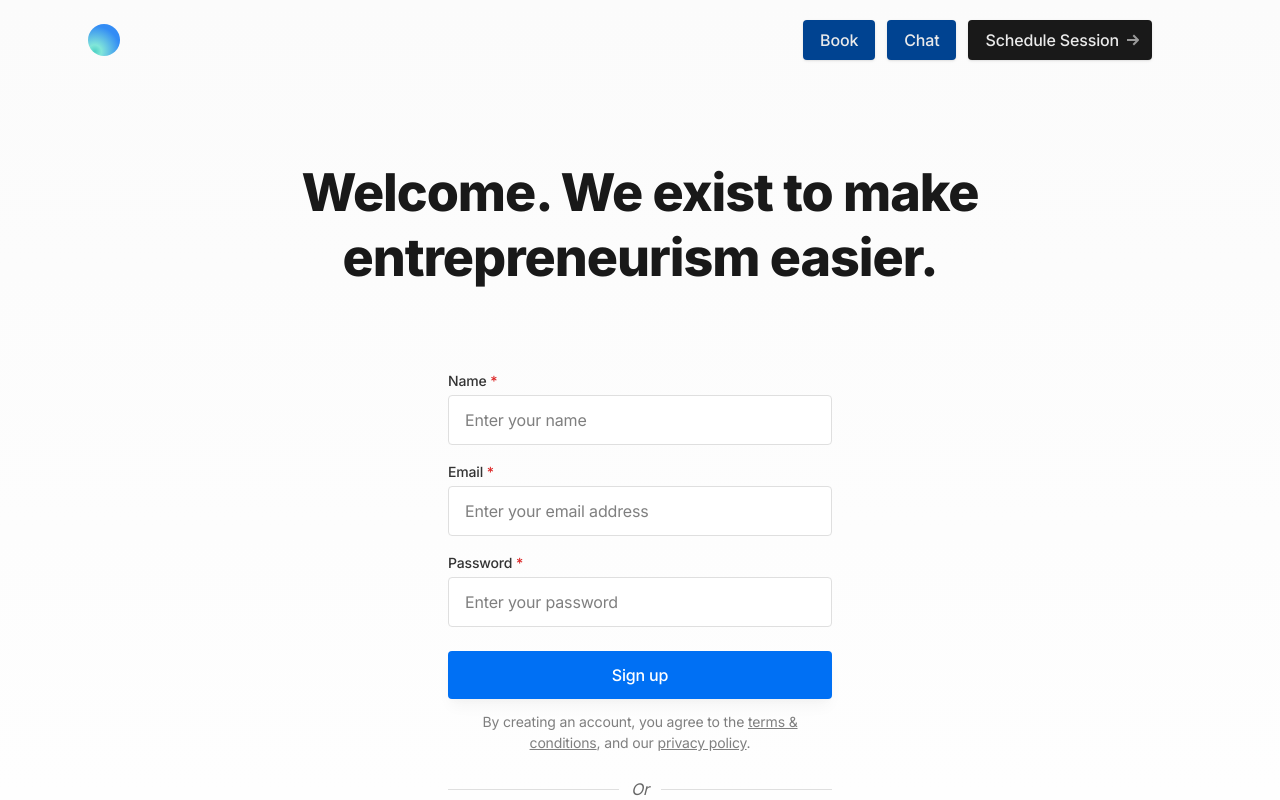
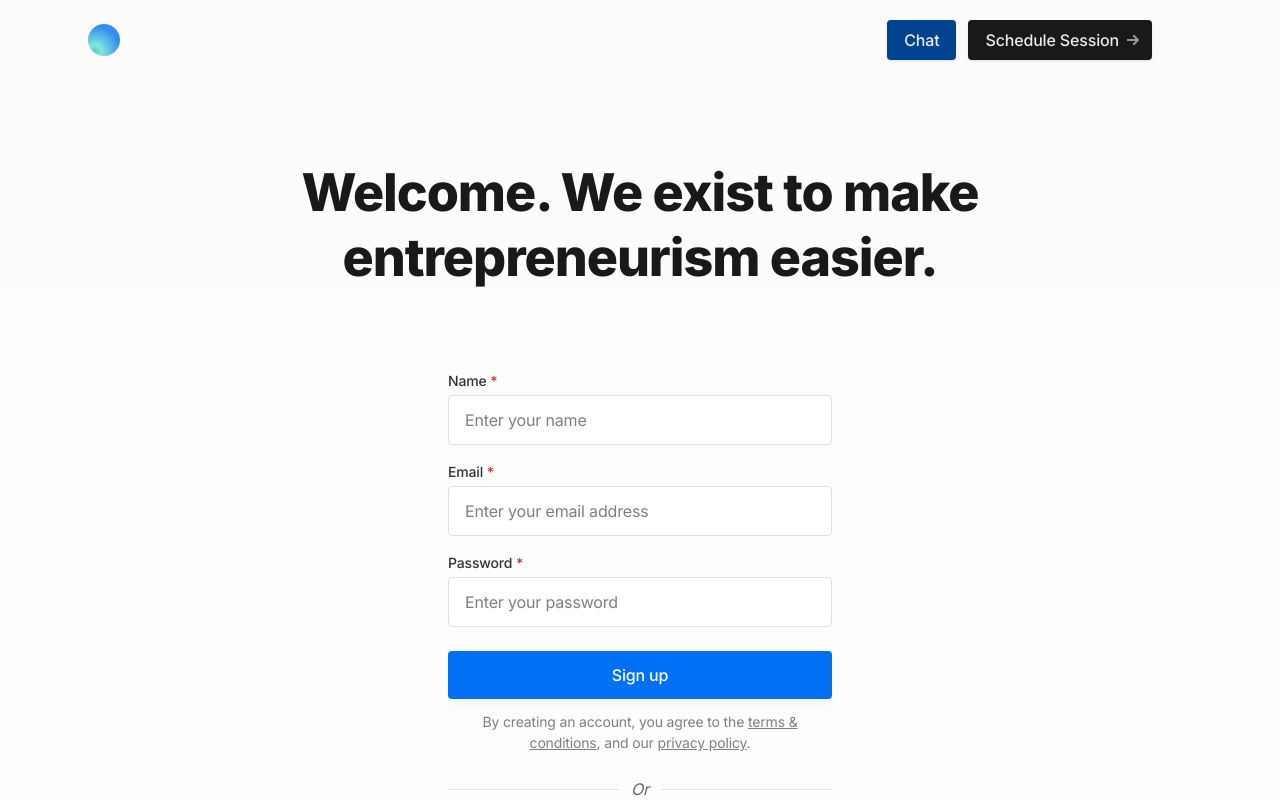
Before and after one commit to tckiprotich/Kelio, a Next.js app in the folder kogc/: page /signup in a window 1280 px wide. Shown: the top 800 px of the page. Built offline with nearby package versions, Linux system fonts and the light colour scheme.

Commit message:
empty commit

```diff
--- a/kogc/components/ui/header.tsx
+++ b/kogc/components/ui/header.tsx
@@ -41,19 +41,10 @@ export default function Header() {
               {/* <li>
                 <Link href="/signin" className="font-medium text-gray-600 hover:text-gray-900 px-5 py-3 flex items-center transition duration-150 ease-in-out">Sign in</Link>
               </li> */}
-              <li>
-                <Link href="/home" className="btn-sm text-gray-200 bg-blue-900 hover:bg-gray-800 ml-3">
 
-                  <span>Book</span>
-
-
-                </Link>
-              </li>
               <li>
                 <Link href="/newchat" className="btn-sm text-gray-200 bg-blue-900 hover:bg-gray-800 ml-3">
-
                   <span>Chat</span>
-
 
                 </Link>
               </li>
--- a/kogc/components/ui/mobile-menu.tsx
+++ b/kogc/components/ui/mobile-menu.tsx
@@ -83,9 +83,6 @@ export default function MobileMenu() {
             </li>
             {/* END: ed8c6549bwf9 */}
             <li className="flex justify-between">
-              <Link href="/home" className="btn-sm text-gray-200 bg-blue-900 hover:bg-gray-800 ml-3 flex">
-                <span>Book</span>
-              </Link>
               <Link href="/newchat" className="btn-sm text-gray-200 bg-blue-900 hover:bg-gray-800 ml-3 flex">
                 <span>Chat</span>
               </Link>
```
